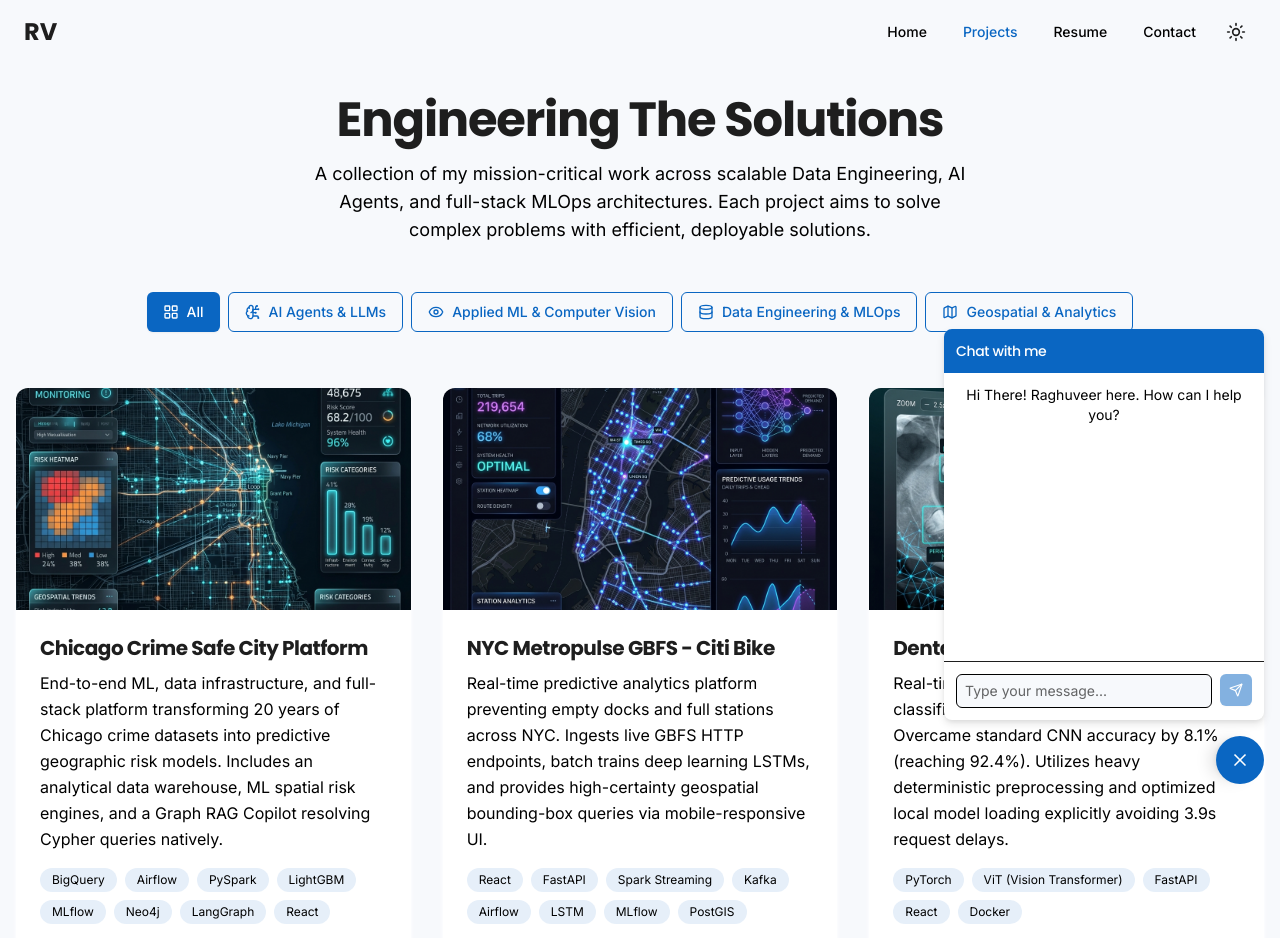
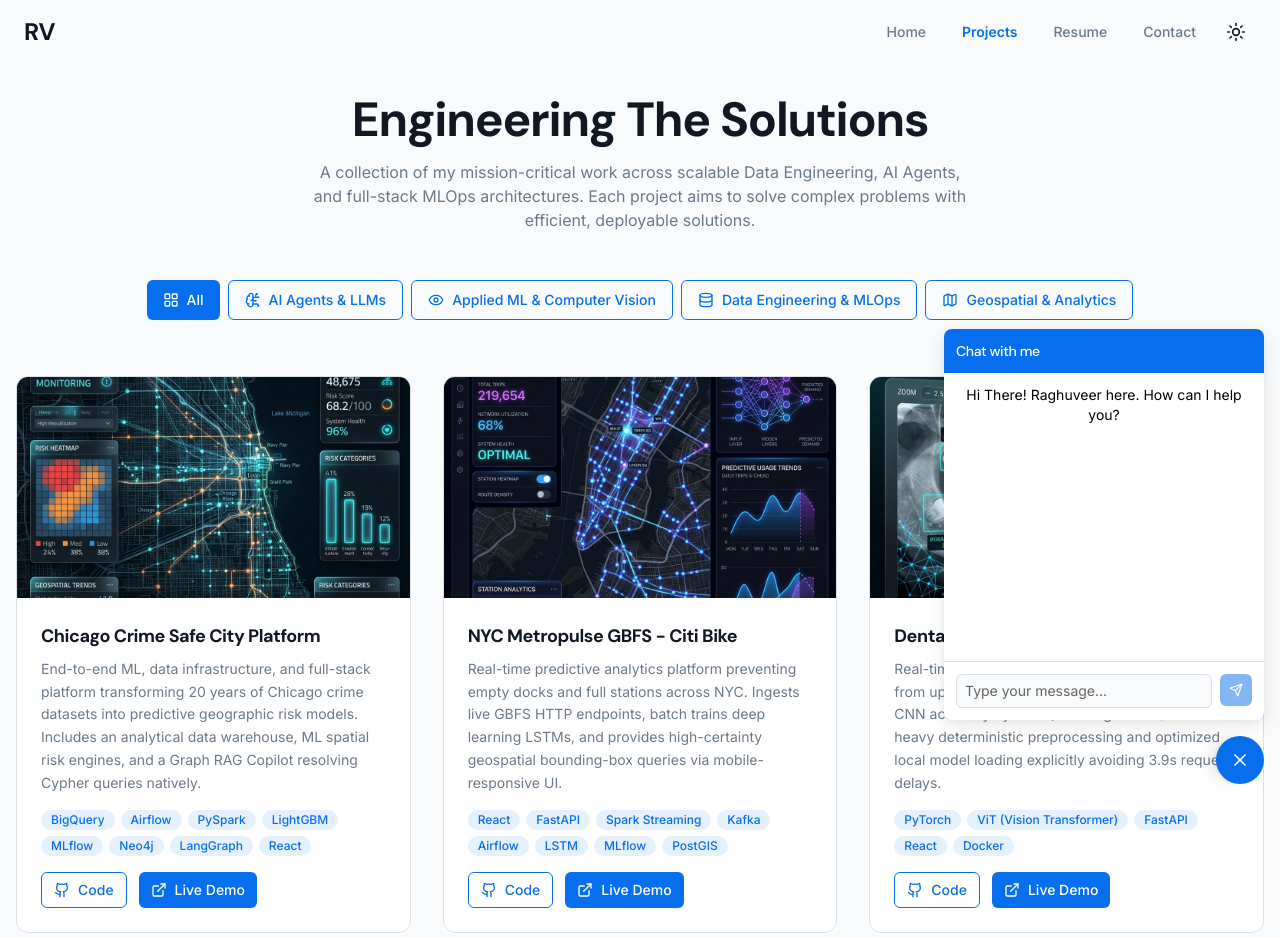
Before and after one commit to raghuveer9303/Portfolio, a React (Vite) app in the folder frontend/: page /projects in a window 1280 px wide. Shown: the top 938 px of the page. Built offline with nearby package versions, Linux system fonts and the light colour scheme.

Commit message:
Changed theme

```diff
--- a/frontend/src/components/Navbar.tsx
+++ b/frontend/src/components/Navbar.tsx
@@ -33,7 +33,7 @@ const Navbar = () => {
       className={cn(
         "fixed top-0 w-full z-50 transition-all duration-300",
         isScrolled
-          ? "bg-background/80 backdrop-blur-md shadow-sm"
+          ? "bg-background/90 backdrop-blur-md shadow-sm border-b border-border/50"
           : "bg-transparent"
       )}
     >
@@ -55,8 +55,8 @@ const Navbar = () => {
                 className={cn(
                   "px-4 py-2 rounded-md text-sm font-medium transition-colors",
                   location.pathname === item.path
-                    ? "text-primary"
-                    : "text-black hover:text-primary"
+                    ? "text-primary font-semibold"
+                    : "text-muted-foreground hover:text-foreground"
                 )}
               >
                 {item.label}
@@ -103,8 +103,8 @@ const Navbar = () => {
                 className={cn(
                   "px-4 py-3 rounded-md text-base font-medium transition-colors",
                   location.pathname === item.path
-                    ? "bg-primary/10 text-primary"
-                    : "text-black hover:bg-primary/5 hover:text-primary"
+                    ? "bg-primary/10 text-primary font-semibold"
+                    : "text-muted-foreground hover:bg-muted hover:text-foreground"
                 )}
                 onClick={() => setIsOpen(false)}
               >
--- a/frontend/src/components/ProjectCard.tsx
+++ b/frontend/src/components/ProjectCard.tsx
@@ -26,7 +26,7 @@ const ProjectCard = ({
 }: ProjectCardProps) => {
   return (
     <div
-      className="group rounded-xl bg-card shadow-card hover:shadow-hover transition-all duration-300 overflow-hidden"
+      className="group rounded-xl bg-card border border-border shadow-card hover:shadow-hover transition-all duration-300 overflow-hidden hover:-translate-y-0.5"
       style={{ animationDelay: `${delay}ms` }}
     >
       <div className="aspect-video overflow-hidden">
@@ -38,14 +38,14 @@ const ProjectCard = ({
       </div>
 
       <div className="p-6">
-        <h3 className="text-xl font-bold mb-2">{title}</h3>
-        <p className="text-black mb-4">{description}</p>
+        <h3 className="text-lg font-bold mb-2 text-card-foreground">{title}</h3>
+        <p className="text-muted-foreground text-sm mb-4 leading-relaxed">{description}</p>
 
-        <div className="flex flex-wrap gap-2 mb-4">
+        <div className="flex flex-wrap gap-1.5 mb-4">
           {technologies.map((tech) => (
             <span
               key={tech}
-              className="text-xs px-3 py-1 rounded-full bg-primary/10 text-black"
+              className="text-xs px-2.5 py-0.5 rounded-full bg-primary/10 text-primary font-medium"
             >
               {tech}
             </span>
@@ -58,9 +58,9 @@ const ProjectCard = ({
               asChild
               variant="outline"
               size="sm"
-              className="flex items-center gap-2 hover:bg-primary hover:text-primary-foreground"
+              className="flex items-center gap-2 hover:bg-primary hover:text-white hover:border-primary transition-all"
             >
-              <a href={github} target="_blank" rel="noopener noreferrer" className="text-black">
+              <a href={github} target="_blank" rel="noopener noreferrer">
                 <Github className="w-4 h-4" />
                 Code
               </a>
@@ -70,9 +70,9 @@ const ProjectCard = ({
             <Button
               asChild
               size="sm"
-              className="flex items-center gap-2 bg-primary hover:bg-primary-hover"
+              className="flex items-center gap-2 bg-primary hover:bg-primary/90 text-white"
             >
-              <a href={live} target="_blank" rel="noopener noreferrer" className="text-black">
+              <a href={live} target="_blank" rel="noopener noreferrer">
                 <ExternalLink className="w-4 h-4" />
                 Live Demo
               </a>
--- a/frontend/src/index.css
+++ b/frontend/src/index.css
@@ -1,4 +1,4 @@
-@import url('https://fonts.googleapis.com/css2?family=Inter:wght@300;400;500;600;700&family=Poppins:wght@400;500;600;700&display=swap');
+@import url('https://fonts.googleapis.com/css2?family=Inter:wght@300;400;500;600;700&family=DM+Sans:ital,opsz,wght@0,9..40,400;0,9..40,500;0,9..40,600;0,9..40,700;1,9..40,400&display=swap');
 
 @tailwind base;
 @tailwind components;
@@ -6,65 +6,70 @@
 
 @layer base {
   :root {
-    --background: #F7F9FC;
-    --foreground: #1E1E1E;
+    /* Clean white background, near-black text */
+    --background: 210 20% 98%;
+    --foreground: 214 35% 10%;
 
-    --card: #FFFFFF;
-    --card-foreground: #1E1E1E;
+    --card: 0 0% 100%;
+    --card-foreground: 214 35% 10%;
 
-    --popover: #FFFFFF;
-    --popover-foreground: #1E1E1E;
+    --popover: 0 0% 100%;
+    --popover-foreground: 214 35% 10%;
 
-    --primary: #0A66C2;
-    --primary-foreground: #FFFFFF;
+    /* Royal blue primary */
+    --primary: 213 94% 48%;
+    --primary-foreground: 0 0% 100%;
 
-    --secondary: #00B2FF;
-    --secondary-foreground: #FFFFFF;
+    /* Pale blue-gray secondary */
+    --secondary: 213 30% 93%;
+    --secondary-foreground: 213 35% 20%;
 
-    --muted: #1E1E1E;
-    --muted-foreground: #1E1E1E;
+    /* Soft warm gray muted */
+    --muted: 213 20% 93%;
+    --muted-foreground: 213 12% 48%;
 
-    --accent: #00C49A;
-    --accent-foreground: #FFFFFF;
+    /* Teal accent */
+    --accent: 174 72% 40%;
+    --accent-foreground: 0 0% 100%;
 
-    --destructive: #FF4D4F;
-    --destructive-foreground: #FFFFFF;
+    --destructive: 0 72% 55%;
+    --destructive-foreground: 0 0% 100%;
 
-    --border: #E0E6ED;
-    --input: #E0E6ED;
-    --ring: #0A66C2;
+    --border: 213 25% 88%;
+    --input: 213 25% 88%;
+    --ring: 213 94% 48%;
 
     --radius: 0.5rem;
   }
 
   .dark {
-    --background: 222 47% 11%;
-    --foreground: 210 40% 98%;
+    --background: 214 40% 6%;
+    --foreground: 213 20% 93%;
 
-    --card: 222 47% 11%;
-    --card-foreground: 210 40% 98%;
+    --card: 214 35% 9%;
+    --card-foreground: 213 20% 93%;
 
-    --popover: 222 47% 11%;
-    --popover-foreground: 210 40% 98%;
+    --popover: 214 35% 9%;
+    --popover-foreground: 213 20% 93%;
 
-    --primary: 210 100% 50%;
-    --primary-foreground: 222 47% 11%;
+    --primary: 213 94% 58%;
+    --primary-foreground: 0 0% 100%;
 
-    --secondary: 217 33% 17%;
-    --secondary-foreground: 210 40% 98%;
+    --secondary: 213 30% 15%;
+    --secondary-foreground: 213 20% 82%;
 
-    --muted: 217 33% 17%;
-    --muted-foreground: 210 40% 98%;
+    --muted: 214 28% 13%;
+    --muted-foreground: 213 15% 55%;
 
-    --accent: 339 82% 57%;
-    --accent-foreground: 210 40% 98%;
+    --accent: 174 65% 42%;
+    --accent-foreground: 0 0% 100%;
 
-    --destructive: 0 63% 31%;
-    --destructive-foreground: 210 40% 98%;
+    --destructive: 0 62% 45%;
+    --destructive-foreground: 0 0% 100%;
 
-    --border: 217 33% 17%;
-    --input: 217 33% 17%;
-    --ring: 213 27% 84%;
+    --border: 214 25% 16%;
+    --input: 214 25% 16%;
+    --ring: 213 94% 58%;
   }
 
   * {
@@ -72,7 +77,7 @@
   }
 
   body {
-    @apply bg-background text-foreground font-sans leading-relaxed;
+    @apply bg-background text-foreground font-sans leading-relaxed antialiased;
   }
 
   h1, h2, h3, h4, h5, h6 {
@@ -91,80 +96,84 @@
   }
 
   .section-title {
-    @apply text-3xl md:text-4xl font-bold mb-12 relative font-heading text-primary;
+    @apply text-3xl md:text-4xl font-bold mb-12 relative font-heading text-foreground;
   }
 
   .section-title::after {
-    @apply content-[''] absolute w-20 h-1 bg-secondary bottom-0 left-0 -mb-3;
+    @apply content-[''] absolute w-14 h-[3px] bg-primary bottom-0 left-0 -mb-3 rounded-full;
+  }
+
+  .section-title.text-center::after {
+    @apply left-1/2 -translate-x-1/2;
   }
 
   .gradient-text {
-    @apply bg-gradient-to-r from-primary to-secondary text-transparent bg-clip-text;
+    @apply bg-gradient-to-r from-primary to-teal-500 text-transparent bg-clip-text;
   }
 
   .timeline-item {
-    @apply border-l-2 border-primary pl-6 relative pb-12;
+    @apply border-l-2 border-primary/25 pl-6 relative pb-12;
   }
 
   .timeline-dot {
-    @apply absolute -left-1.5 top-0.5 w-3 h-3 rounded-full bg-primary;
+    @apply absolute -left-[5px] top-1 w-2.5 h-2.5 rounded-full bg-primary ring-4 ring-primary/15;
   }
 
   .timeline-date {
-    @apply text-sm text-muted mb-1;
+    @apply text-sm text-muted-foreground mb-1 font-medium;
   }
 
   .timeline-title {
-    @apply text-xl font-bold mb-1 text-foreground;
+    @apply text-xl font-bold mb-0.5 text-foreground;
   }
 
   .timeline-organization {
-    @apply text-base text-muted mb-2;
+    @apply text-sm text-primary font-semibold mb-2;
   }
 
   .skill-tag {
-    @apply inline-block bg-primary/10 text-primary px-3 py-1 rounded-full text-sm mr-2 mb-2 transition-colors hover:bg-primary/20;
+    @apply inline-block bg-primary/10 text-primary px-3 py-1 rounded-full text-sm mr-2 mb-2 transition-all hover:bg-primary/20 font-medium;
   }
 
   .card-hover {
-    @apply transition-all duration-300 hover:shadow-hover transform hover:-translate-y-1;
+    @apply transition-all duration-300 hover:shadow-lg hover:-translate-y-0.5;
   }
 
   .nav-link {
-    @apply px-4 py-2 text-muted hover:text-primary transition-colors;
+    @apply px-4 py-2 text-muted-foreground hover:text-foreground transition-colors text-sm font-medium;
   }
 
   .nav-link.active {
-    @apply text-primary font-medium;
+    @apply text-primary font-semibold;
   }
 
   .form-input {
-    @apply w-full p-3 border border-border rounded-md focus:ring-2 focus:ring-primary focus:border-transparent outline-none;
+    @apply w-full p-3 border border-border rounded-lg focus:ring-2 focus:ring-primary/30 focus:border-primary outline-none transition-all bg-background;
   }
 
   .btn-primary {
-    @apply px-6 py-3 bg-primary text-white rounded-md hover:bg-primary-hover transition-colors shadow-card hover:shadow-hover;
+    @apply px-6 py-3 bg-primary text-white rounded-lg hover:bg-primary/90 transition-all shadow-sm hover:shadow-md font-medium;
   }
 
   .btn-outline {
-    @apply px-6 py-3 border border-primary text-primary rounded-md hover:bg-primary/10 transition-colors;
+    @apply px-6 py-3 border border-border text-foreground rounded-lg hover:bg-secondary transition-all font-medium;
   }
 }
 
+/* Progress ring */
 .progress-ring {
   transition: stroke-dashoffset 0.5s ease;
 }
 
-/* Add these styles to your src/index.css file */
-
+/* Animations */
 .animate-fade-in-up {
-  animation: fadeInUp 0.3s ease-out forwards;
+  animation: fadeInUp 0.4s ease-out forwards;
 }
 
 @keyframes fadeInUp {
   from {
     opacity: 0;
-    transform: translateY(20px);
+    transform: translateY(16px);
   }
   to {
     opacity: 1;
@@ -176,24 +185,21 @@
   @apply bg-muted-foreground rounded-full h-2 w-2 inline-block animate-pulse;
 }
 
-.animation-delay-200 {
-  animation-delay: 0.2s;
-}
+.animation-delay-200 { animation-delay: 0.2s; }
+.animation-delay-400 { animation-delay: 0.4s; }
 
-.animation-delay-400 {
-  animation-delay: 0.4s;
-}
-
-/* Add these styles to your src/index.css file */
-
-.opacity-15 {
-  opacity: 0.15;
-}
+.opacity-15 { opacity: 0.15; }
 
 .text-shadow-sm {
-  text-shadow: 0 1px 3px rgba(0, 0, 0, 0.3);
+  text-shadow: 0 1px 4px rgba(0, 0, 0, 0.3);
 }
 
 .shadow-glow {
-  box-shadow: 0 0 15px rgba(255, 255, 255, 0.3);
+  box-shadow: 0 0 24px rgba(37, 99, 235, 0.25);
 }
+
+/* Dot grid pattern */
+.bg-grid-pattern {
+  background-image: radial-gradient(circle, rgba(255,255,255,0.12) 1px, transparent 1px);
+  background-size: 28px 28px;
+}
--- a/frontend/src/pages/Projects.tsx
+++ b/frontend/src/pages/Projects.tsx
@@ -104,9 +104,9 @@ const Projects = () => {
     : projects.filter(project => project.category === activeFilter);
 
   return (
-    <div className="container mx-auto px-4 py-16 md:py-24">
+    <div className="container mx-auto px-4 py-16 md:py-24 pt-28">
       <h1 className="text-4xl md:text-5xl font-bold text-center mb-4">Engineering The Solutions</h1>
-      <p className="text-lg text-black text-center mb-12 max-w-2xl mx-auto">
+      <p className="text-base text-muted-foreground text-center mb-12 max-w-2xl mx-auto">
         A collection of my mission-critical work across scalable Data Engineering, AI Agents, and full-stack MLOps architectures. Each project aims to solve complex problems with efficient, deployable solutions.
       </p>
 
--- a/frontend/tailwind.config.ts
+++ b/frontend/tailwind.config.ts
@@ -14,64 +14,61 @@ export default {
     container: {
       center: true,
       padding: '2rem',
-      screens: {
-        '2xl': '1400px'
-      }
+      screens: { '2xl': '1400px' }
     },
     extend: {
       colors: {
         border: 'hsl(var(--border))',
         input: 'hsl(var(--input))',
         ring: 'hsl(var(--ring))',
-        background: '#F7F9FC',
-        foreground: '#1E1E1E',
+        background: 'hsl(var(--background))',
+        foreground: 'hsl(var(--foreground))',
         primary: {
-          DEFAULT: '#0A66C2',
-          foreground: '#FFFFFF',
-          hover: '#0056A6'
+          DEFAULT: 'hsl(var(--primary))',
+          foreground: 'hsl(var(--primary-foreground))',
+          hover: 'hsl(213 94% 42%)'
         },
         secondary: {
-          DEFAULT: '#00B2FF',
-          foreground: '#FFFFFF'
+          DEFAULT: 'hsl(var(--secondary))',
+          foreground: 'hsl(var(--secondary-foreground))'
         },
         accent: {
-          DEFAULT: '#00C49A',
-          foreground: '#FFFFFF'
+          DEFAULT: 'hsl(var(--accent))',
+          foreground: 'hsl(var(--accent-foreground))'
         },
         muted: {
-          DEFAULT: '#5F6A7D',
-          foreground: '#E0E6ED'
+          DEFAULT: 'hsl(var(--muted))',
+          foreground: 'hsl(var(--muted-foreground))'
         },
         card: {
-          DEFAULT: '#FFFFFF',
-          foreground: '#1E1E1E'
+          DEFAULT: 'hsl(var(--card))',
+          foreground: 'hsl(var(--card-foreground))'
         },
         popover: {
-          DEFAULT: '#FFFFFF',
-          foreground: '#1E1E1E'
+          DEFAULT: 'hsl(var(--popover))',
+          foreground: 'hsl(var(--popover-foreground))'
         },
         destructive: {
-          DEFAULT: '#FF4D4F',
-          foreground: '#FFFFFF'
+          DEFAULT: 'hsl(var(--destructive))',
+          foreground: 'hsl(var(--destructive-foreground))'
         },
-        data: {
-          blue: {
-            light: '#00B2FF',
-            DEFAULT: '#0A66C2',
-            dark: '#0056A6'
-          },
-          gray: {
-            lightest: '#F7F9FC',
-            light: '#E0E6ED',
-            DEFAULT: '#5F6A7D',
-            dark: '#1E1E1E'
-          },
-          accent: '#00C49A'
+        // Legacy aliases — kept for backward compat
+        'data-blue': {
+          light: 'hsl(213 94% 65%)',
+          DEFAULT: 'hsl(var(--primary))',
+          dark: 'hsl(213 94% 38%)'
         },
+        'data-gray': {
+          lightest: 'hsl(213 20% 97%)',
+          light: 'hsl(213 25% 88%)',
+          DEFAULT: 'hsl(213 12% 52%)',
+          dark: 'hsl(214 35% 10%)'
+        },
+        'data-accent': 'hsl(var(--accent))',
       },
       fontFamily: {
-        sans: ['Inter', 'sans-serif'],
-        heading: ['Poppins', 'sans-serif']
+        sans: ['Inter', 'DM Sans', 'sans-serif'],
+        heading: ['DM Sans', 'Inter', 'sans-serif'],
       },
       borderRadius: {
         lg: 'var(--radius)',
@@ -79,55 +76,31 @@ export default {
         sm: 'calc(var(--radius) - 4px)'
       },
       boxShadow: {
-        card: '0 2px 4px rgba(0,0,0,0.05), 0 1px 2px rgba(0,0,0,0.1)',
-        hover: '0 4px 8px rgba(0,0,0,0.1), 0 2px 4px rgba(0,0,0,0.06)'
+        card: '0 1px 3px rgba(0,0,0,0.06), 0 1px 2px rgba(0,0,0,0.04)',
+        hover: '0 6px 20px rgba(0,0,0,0.09), 0 2px 6px rgba(0,0,0,0.05)',
+        soft: '0 4px 16px rgba(37,99,235,0.15)',
+        glow: '0 0 24px rgba(37,99,235,0.2)',
       },
       keyframes: {
         'accordion-down': {
-          from: {
-            height: '0'
-          },
-          to: {
-            height: 'var(--radix-accordion-content-height)'
-          }
+          from: { height: '0' },
+          to: { height: 'var(--radix-accordion-content-height)' }
         },
         'accordion-up': {
-          from: {
-            height: 'var(--radix-accordion-content-height)'
-          },
-          to: {
-            height: '0'
-          }
+          from: { height: 'var(--radix-accordion-content-height)' },
+          to: { height: '0' }
         },
         'fade-in': {
-          '0%': {
-            opacity: '0',
-            transform: 'translateY(10px)'
-          },
-          '100%': {
-            opacity: '1',
-            transform: 'translateY(0)'
-          }
+          '0%': { opacity: '0', transform: 'translateY(10px)' },
+          '100%': { opacity: '1', transform: 'translateY(0)' }
         },
         'fade-in-right': {
-          '0%': {
-            opacity: '0',
-            transform: 'translateX(20px)'
-          },
-          '100%': {
-            opacity: '1',
-            transform: 'translateX(0)'
-          }
+          '0%': { opacity: '0', transform: 'translateX(20px)' },
+          '100%': { opacity: '1', transform: 'translateX(0)' }
         },
         'slide-in-bottom': {
-          '0%': {
-            opacity: '0',
-            transform: 'translateY(20px)'
-          },
-          '100%': {
-            opacity: '1',
-            transform: 'translateY(0)'
-          }
+          '0%': { opacity: '0', transform: 'translateY(20px)' },
+          '100%': { opacity: '1', transform: 'translateY(0)' }
         }
       },
       animation: {
```
Also changed, not shown: frontend/src/components/Footer.tsx (+6 -6 lines), frontend/src/pages/Home.tsx (+56 -53 lines), frontend/src/pages/Resume.tsx (+44 -44 lines), 1 other file (tests, documents, lock files or other folders).
